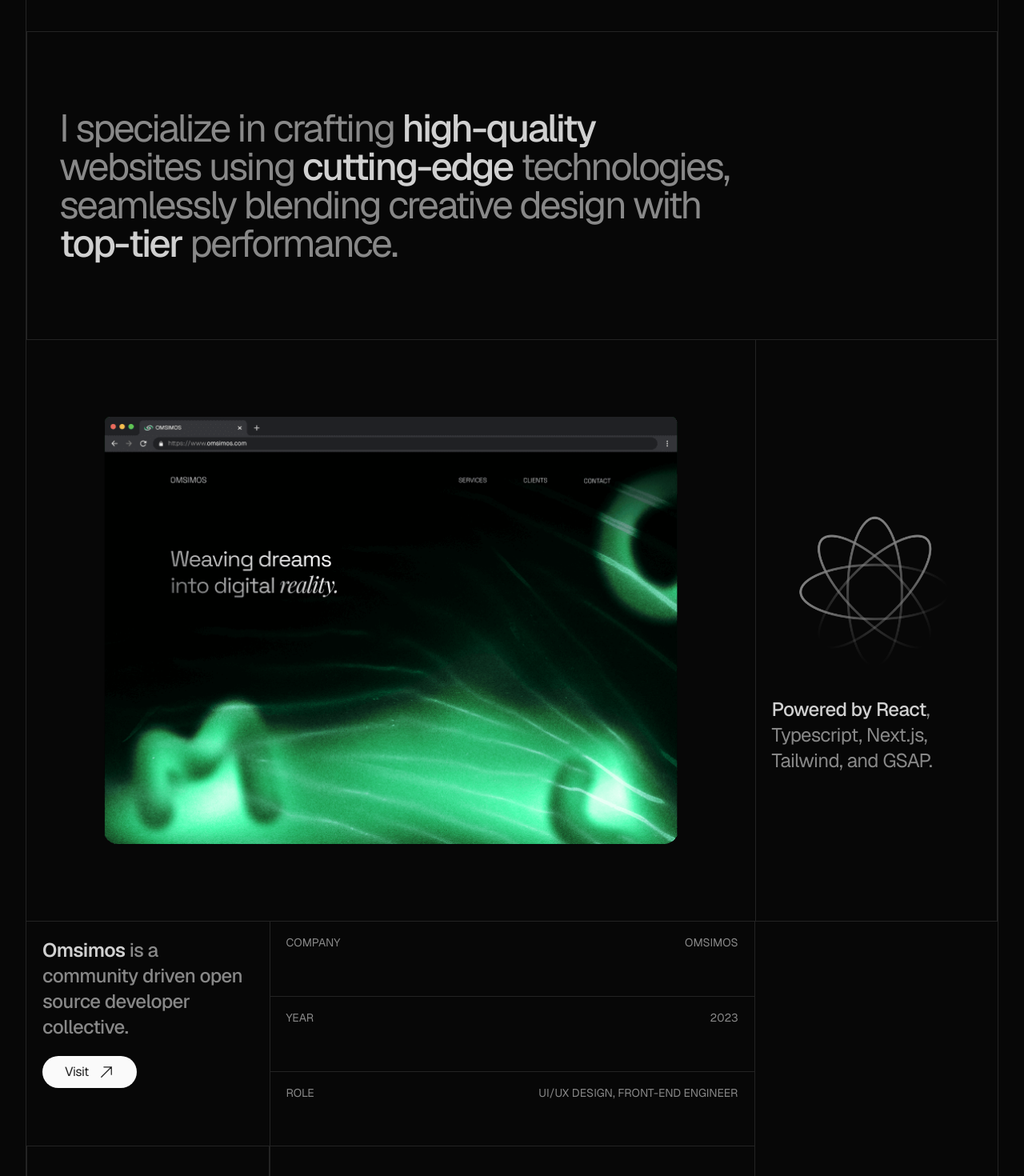
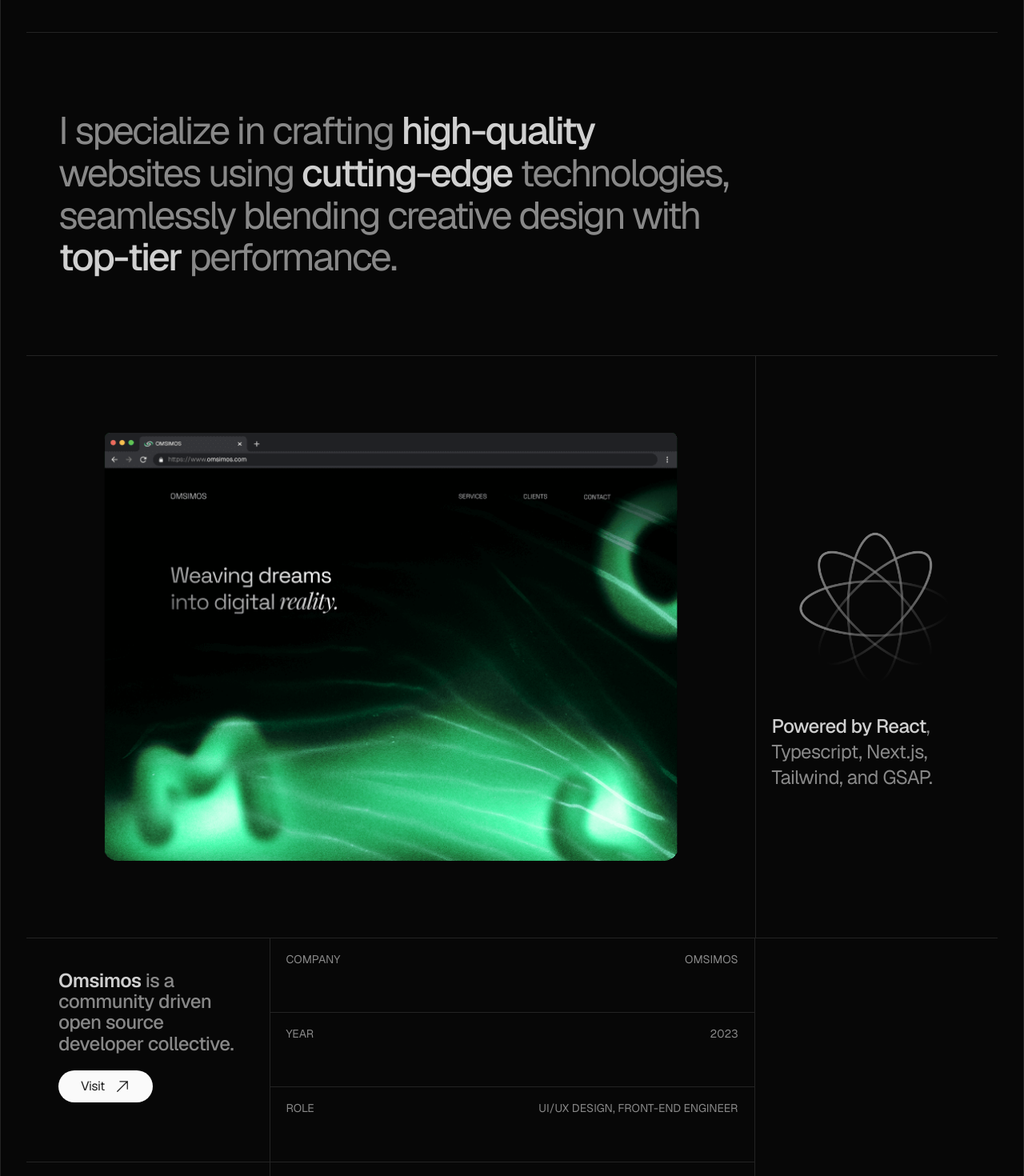
Before and after one commit to hyamero/portfolio, a Next.js app: page / in a window 1280 px wide. Shown: the part 1160-2630 px from the top of the page at 80% size. Built offline with nearby package versions, Linux system fonts and the light colour scheme.

Commit message:
chore: fix grid details

```diff
--- a/src/components/project-showcase.tsx
+++ b/src/components/project-showcase.tsx
@@ -6,10 +6,10 @@ import { Button } from "./ui/button";
 
 export default function ProjectShowcase() {
   return (
-    <section className="container">
-      <div className="grid min-h-screen grid-cols-4 items-center border-x pt-40">
-        <div className="col-span-4 h-full w-full border px-10 py-24">
-          <h2 className=" w-3/4 text-5xl tracking-tighter text-muted-foreground [&>span]:font-medium [&>span]:text-foreground">
+    <section className="gradient-to-b border-y from-black to-[#111111]">
+      <div className="container grid min-h-screen grid-cols-4 items-center border-x pt-40">
+        <div className="col-span-4 h-full w-full border-y px-10 py-24">
+          <h2 className=" w-3/4 text-5xl leading-[1.1] tracking-tighter text-muted-foreground [&>span]:font-medium [&>span]:text-foreground">
             I specialize in crafting <span>high-quality</span> websites using{" "}
             <span>cutting-edge</span> technologies, seamlessly blending creative
             design with <span>top-tier</span> performance.
@@ -17,10 +17,15 @@ export default function ProjectShowcase() {
         </div>
 
         <div className="col-span-3 p-24">
-          <Image alt="OMSIMOS Thumbnail" src={omsThumb} className="w-full" />
+          <Image
+            alt="OMSIMOS Thumbnail"
+            src={omsThumb}
+            className="w-full"
+            placeholder="blur"
+          />
         </div>
 
-        <div className="col-start-4 flex h-full flex-col items-center justify-center border-x px-5">
+        <div className="col-start-4 flex h-full flex-col items-center justify-center border-l px-5">
           <Image alt="Atom Icon" src={atomIcon} className="scale-75" />
 
           <p className="text-2xl tracking-tight text-muted-foreground">
@@ -33,8 +38,8 @@ export default function ProjectShowcase() {
 
         <div className="col-span-4 grid h-full w-full grid-cols-4 grid-rows-2 border-t">
           <div className="h-full">
-            <div className="flex h-full flex-col items-start gap-5 p-5">
-              <p className="text-2xl font-medium tracking-tight text-muted-foreground">
+            <div className="flex h-full flex-col items-start gap-5 p-10">
+              <p className="text-2xl font-medium leading-[1.1] tracking-tight text-muted-foreground">
                 <span className="font-semibold text-foreground">Omsimos</span>{" "}
                 is a community driven open source developer collective.
               </p>
@@ -43,7 +48,7 @@ export default function ProjectShowcase() {
                 <Icons.arrowUpRight />
               </Button>
             </div>
-            <div className="h-full border" />
+            <div className="h-full border-t" />
           </div>
 
           <div className="col-span-2 col-start-2">
@@ -61,7 +66,7 @@ export default function ProjectShowcase() {
                 <span>UI/UX Design, Front-End Engineer</span>
               </li>
             </ul>
-            <div className="h-full border" />
+            <div className="h-full border border-b-0" />
           </div>
         </div>
       </div>
--- a/tailwind.config.ts
+++ b/tailwind.config.ts
@@ -12,7 +12,10 @@ const config = {
   theme: {
     container: {
       center: true,
-      padding: "2rem",
+      padding: {
+        DEFAULT: "2rem",
+        "2xl": "0",
+      },
       screens: {
         "2xl": "1540px",
       },
```
